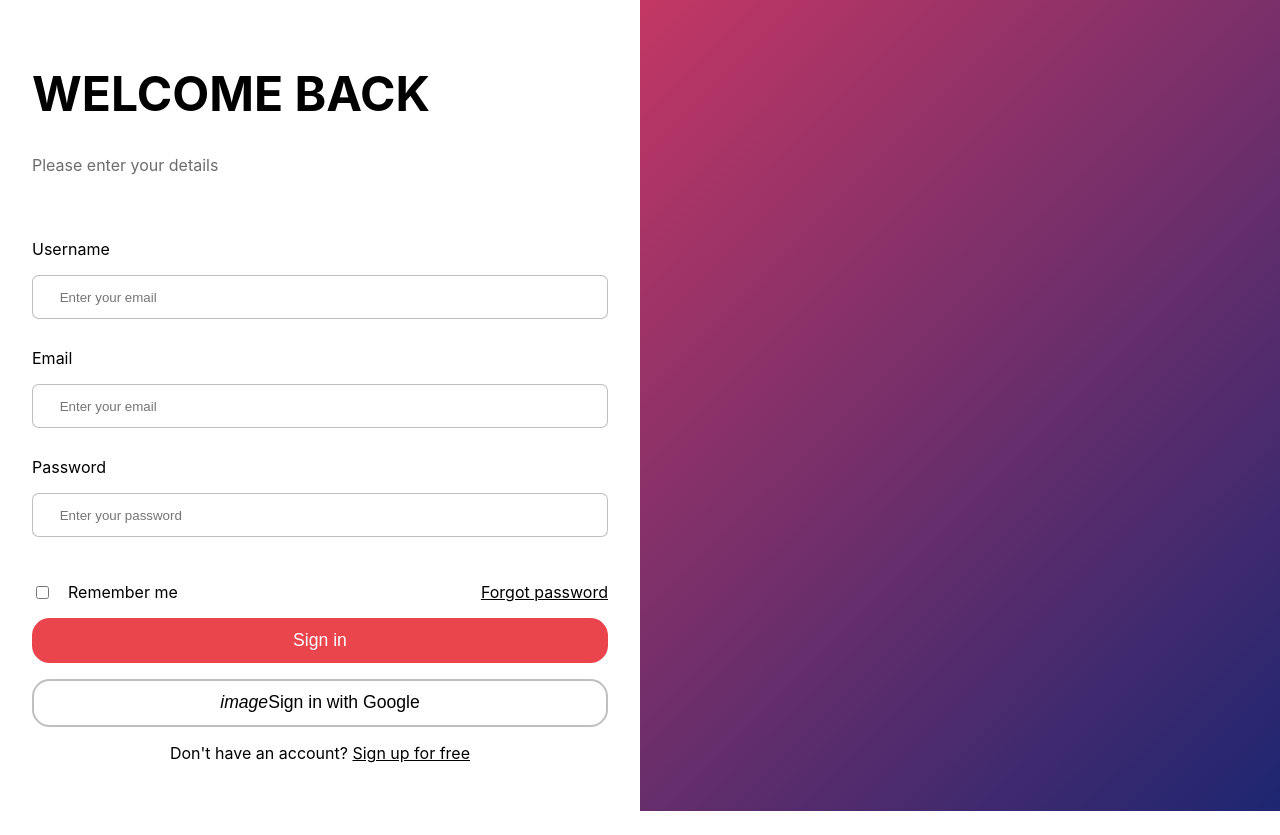
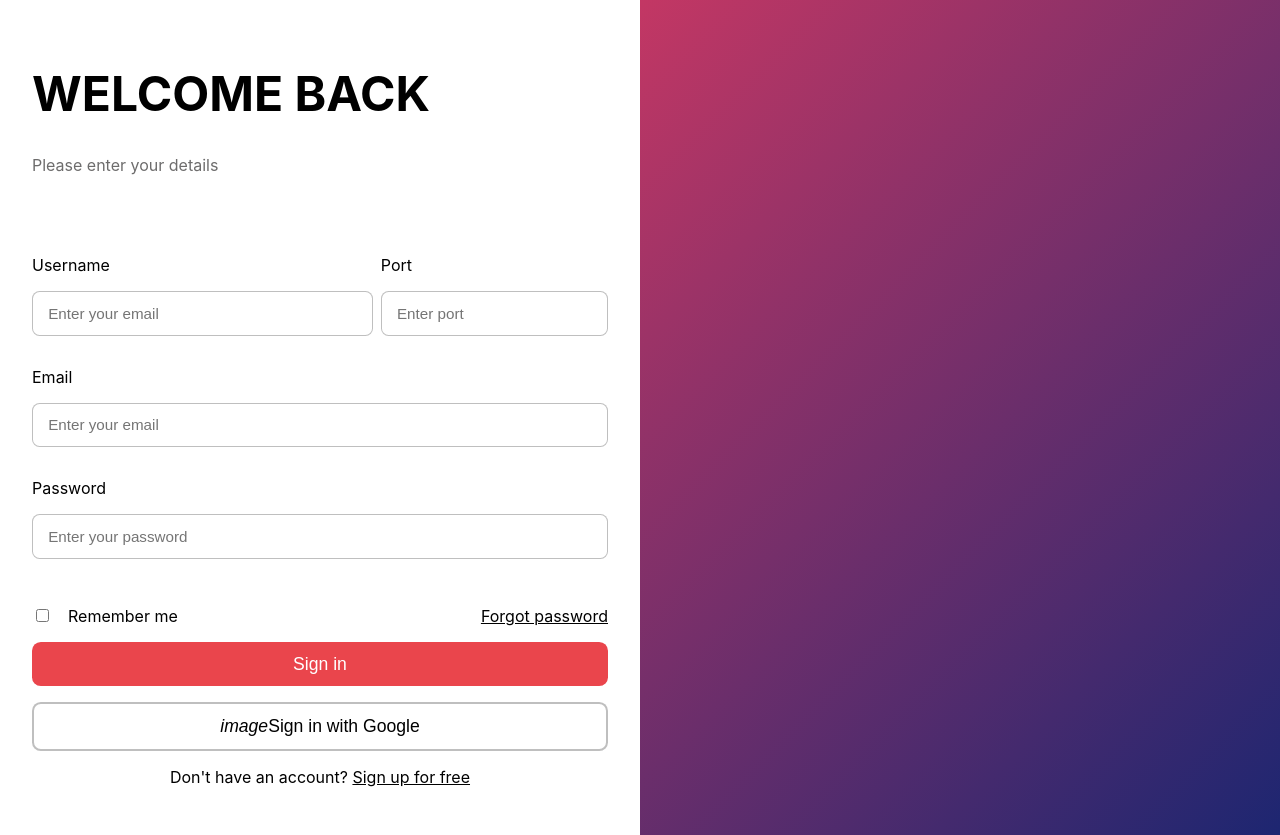
Before and after one commit to Hycient195/IP-console, a React (Create React App) app: page / in a window 1280 px wide. Before the commit the page ends 811 px from the top, so only its background shows below. Built offline with nearby package versions, Linux system fonts and the light colour scheme.

Commit message:
Added Port field

```diff
--- a/src/pages/Login/Login.css
+++ b/src/pages/Login/Login.css
@@ -26,12 +26,13 @@ input{
 }
 
 .text-input{
-  padding: calc(var(--base-padding)) calc(var(--base-padding) * 2);
+  padding: calc(var(--base-padding) / 1.2) calc(var(--base-padding));
   border-radius: 0.5em;
   border: 1px solid var(--outline);
   outline: none;
   transition: outline 400ms;
   margin-bottom: var(--base-margin);
+  font-size: 0.95em;
 }
 
 .text-input:focus{
@@ -43,7 +44,7 @@ input{
 }
 
 .btn{
-  border-radius: 1em;
+  border-radius: 0.5em;
   padding: calc(var(--base-padding) / 1.5) calc(var(--base-padding) * 2);
   border: none;
   font-size: 1.1em;
@@ -82,6 +83,19 @@ div.page_left_content > h1{
 
 div.page_left_content > p.subtitle{
   margin-bottom: calc(var(--base-margin) * 4);
+}
+
+form > div.form_top_content {
+  display: grid;
+  /* width: 100vw; */
+  /* background-color: red; */
+  gap: calc(var(--base-gap) / 2);
+  grid-template-columns: 3fr 2fr;
+}
+
+div.form_top_content > label > input{
+  width: 100% !important;
+  /* background-color: green; */
 }
 
 div.page_left_content > form > div.actions{
--- a/src/pages/Login/Login.jsx
+++ b/src/pages/Login/Login.jsx
@@ -10,10 +10,17 @@ export default function Login(){
             <p class="subtitle grey-text" >Please enter your details</p>
             <form action="">
 
-              <label for="username">
-                <p class="username">Username</p>
-                <input class="fullwidth text-input" id="email" type="email" placeholder="Enter your email"/>
-              </label>
+              <div className="form_top_content">
+                <label for="username">
+                  <p class="username">Username</p>
+                  <input class=" text-input" id="email" type="email" placeholder="Enter your email"/>
+                </label>
+
+                <label for="username">
+                  <p class="username">Port</p>
+                  <input class=" text-input" id="email" type="email" placeholder="Enter port"/>
+                </label>
+              </div>
 
               <label for="email">
                 <p class="email">Email</p>
```
